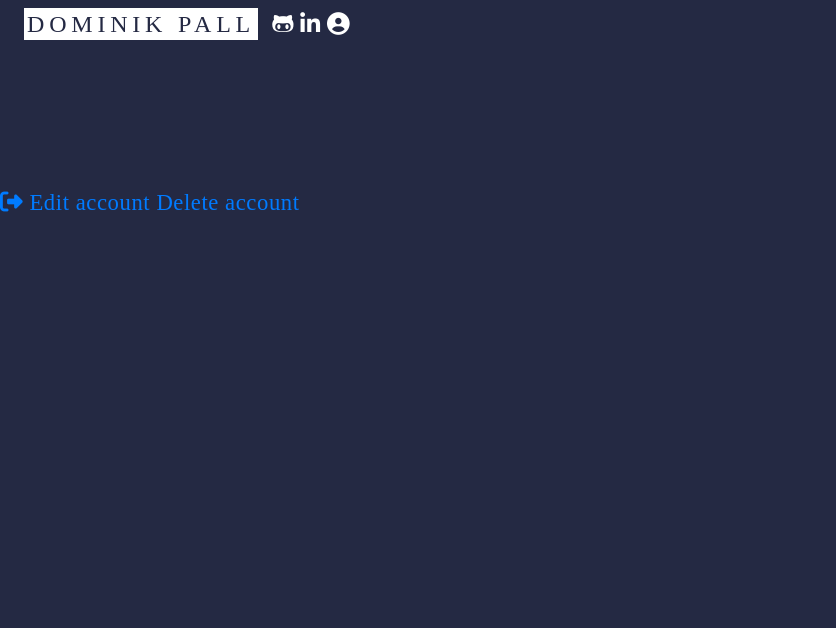
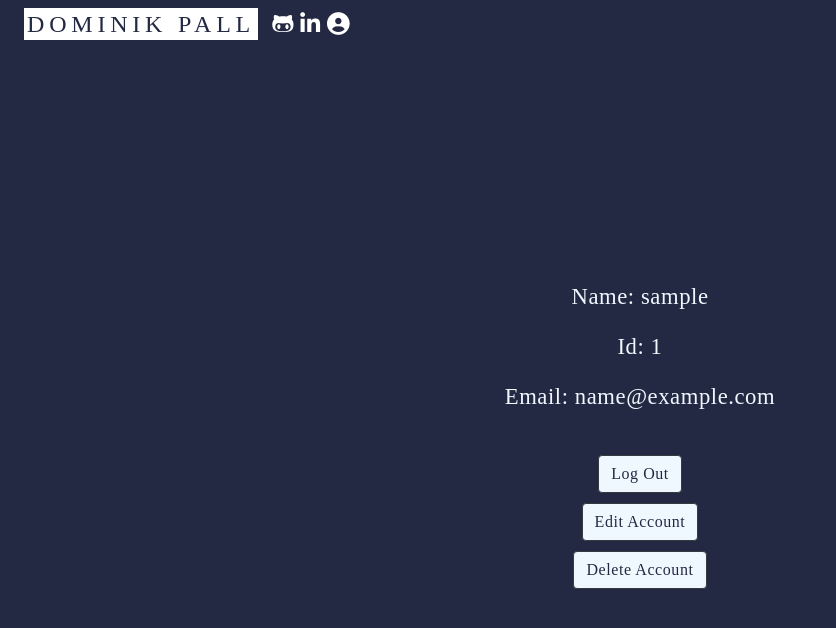
Before and after one commit to DominikPall/dominikpall.github.io, a PHP site: page /account/profile.php in a window 1280 px wide. Shown: the top 628 px of the page, without its empty margins (0-836 px from the left). Run offline with PHP 8.4, Linux system fonts and the light colour scheme; the visitor is signed in with stand-in values (Sample User, id 1); some libraries are stand-ins or nearby versions.

Commit message:
Workiing Version

```diff
--- a/Nav&Foot/header.php
+++ b/Nav&Foot/header.php
@@ -6,7 +6,7 @@
     $back = "#ffffff";
     $text = "#242943";
     $style = "";
-    $link = "";
+    $link = "accountStyle.css";
 
     foreach ($customColor as $value) {
         if(basename($_SERVER["REQUEST_URI"], ".php") == $value) {
--- /dev/null
+++ b/account/accountStyle.css
@@ -0,0 +1,55 @@
+.signup-form h2, .login-form h2, .edit-form h2 {
+    margin-top: 30vh;
+    color: aliceblue;
+    text-align: center;
+}
+
+.signup-form form, .login-form form, .edit-form form {
+    display:flex;
+    flex-direction: column;
+    align-items: center;
+}
+
+.signup-form form input, .login-form form input, .edit-form form input {
+    margin: 10px;
+}
+
+.signup-form p, .login-form p, .edit-form p {
+    color:white;
+    text-align: center;
+}
+
+.signup-form .btn, .login-form .btn, .edit-form .btn {
+    color:#242943;
+    background-color: aliceblue;
+}
+
+.signup-form .bth :hover, .login-form .btn:hover {
+    background-color: #242943;
+}
+
+.login-form a {
+    color: aliceblue;
+}
+
+.acc-manipulation{
+    align-items: center;
+    display: flex;
+    flex-direction: column;
+    color: aliceblue;
+    margin-top: 20px;
+}
+
+.acc-info {
+    margin-top: 35vh;
+    color: aliceblue;
+    align-items: center;
+    display: flex;
+    flex-direction: column;
+}
+
+.acc-manipulation .btn {
+    margin: 5px;
+    background-color: aliceblue;
+    color: #242943;
+}
--- a/account/profile.php
+++ b/account/profile.php
@@ -1,13 +1,21 @@
 <?php
     include_once '../Nav&Foot/header.php';
 ?>
+<div class="acc-info">
+    <p> Name: <?php echo $_SESSION["username"]
+    ?> </p>
+    <p> Id: <?php echo $_SESSION["useruid"]
+    ?> </p>
+    <p> Email: <?php echo $_SESSION["userEmail"]
+    ?> </p>
 
-<p> asdfasdfasddddddddd </br></br></br></br></br></p>
+</div>
+<div class="acc-manipulation">
 
-<a href='../includes/logout.inc.php' class="fas fa-sign-out-alt"></a>
-<a href='editProfile.php'>Edit account</a>
-<a href='../includes/deleteAccount.inc.php'>Delete account</a>
-
+    <a href='../includes/logout.inc.php' role="button" class="btn btn-outline-dark">Log Out</a>
+    <a href='editProfile.php' role="button" class="btn btn-outline-dark" >Edit Account</a>
+    <a href='../includes/deleteAccount.inc.php' role="button" class="btn btn-outline-dark" >Delete Account</a>
+</div>
 <?php
     include_once '../Nav&Foot/footer.php';
 ?>
--- a/includes/edit.inc.php
+++ b/includes/edit.inc.php
@@ -7,13 +7,13 @@ if (isset($_POST["submit"])) {
     require_once 'dbh.inc.php';
     require_once 'functions.inc.php';
 
-    if (emptyInputSignUp($name, $email, $username, $pwd, $pwdRepeat) !== false) {
-        header("location: ../account/edit.php?error=emptyinput");
+    if (emptyInputEdit($name, $email) !== false) {
+        header("location: ../account/editProfile.php?error=emptyinput");
         exit();
     }
 
     if (invalidEmail($email) !== false) {
-        header("location: ../account/edit.php?error=invalidEmail");
+        header("location: ../account/editProfile.php?error=invalidEmail");
         exit();
     }
 
```
Also changed, not shown: account/editProfile.php (+16 -4 lines), account/login.php (+14 -12 lines), account/signup.php (+5 -4 lines), includes/functions.inc.php (+16 -4 lines).
